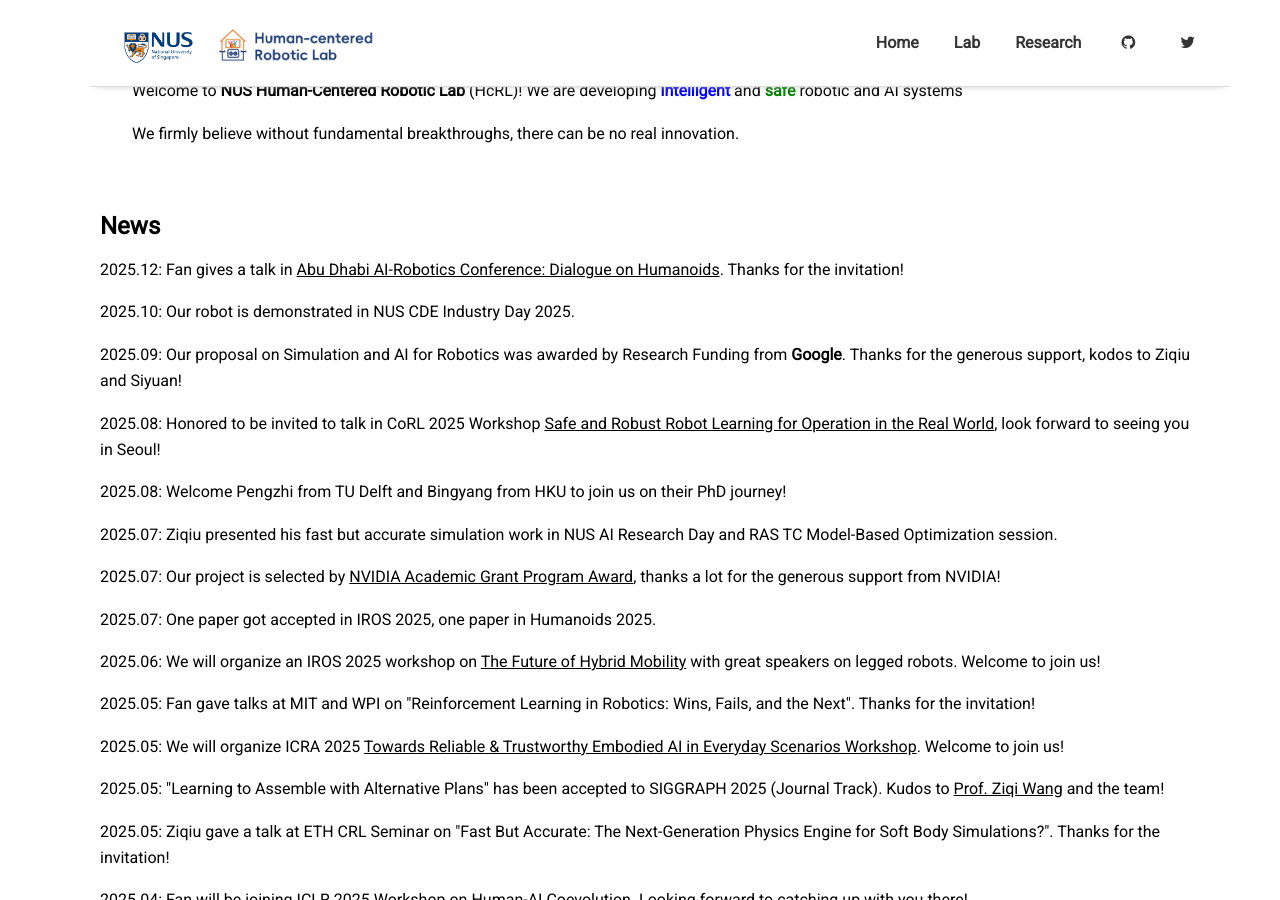
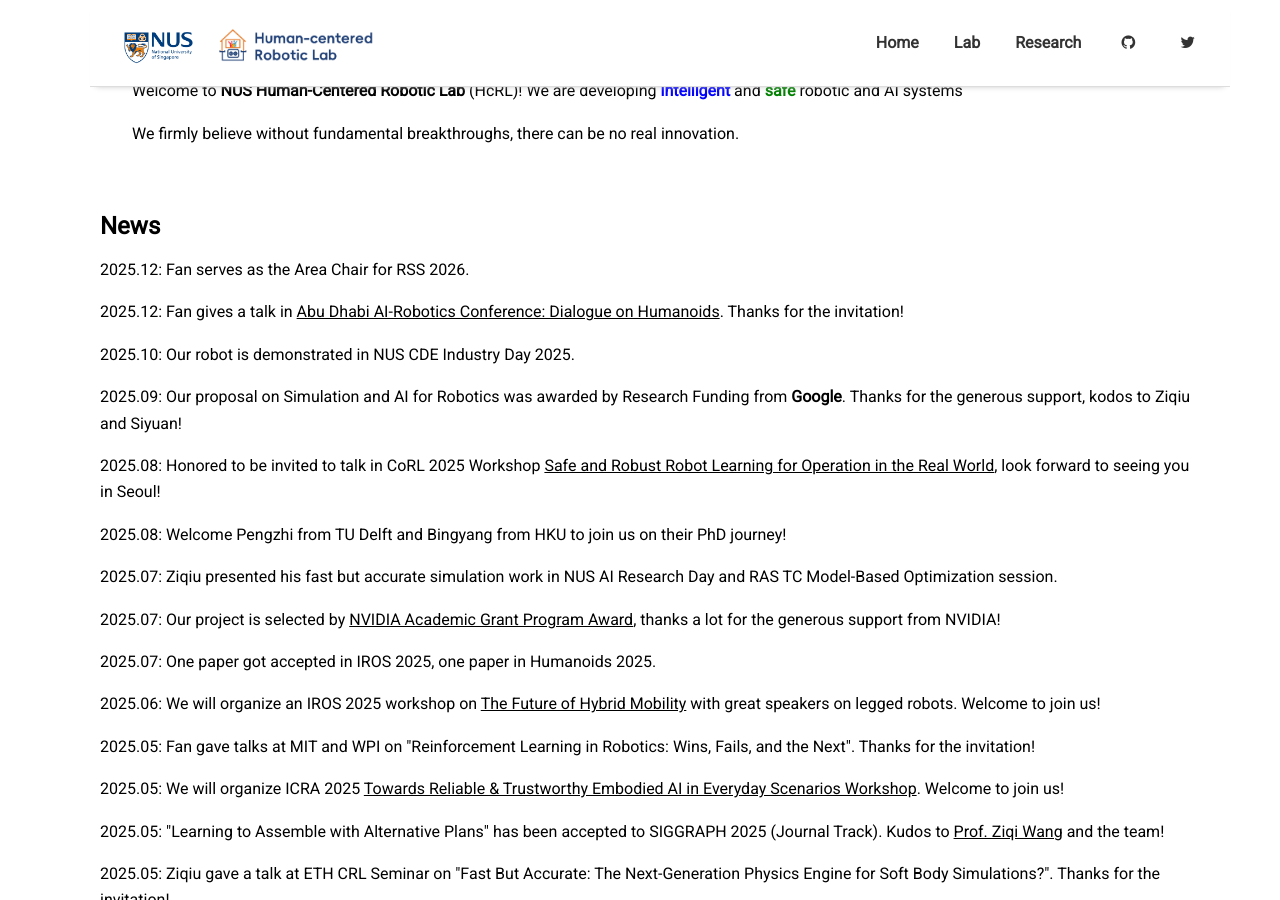
Before and after one commit to NUS-HcRL/nus-hcrl.github.io, a Jekyll site: the page built from index.md, in a window 1280 px wide and 900 px high, scrolled down 703 px. Built offline with Jekyll 4.4.1, drawn with Linux system fonts in a browser that asks for light colours; nearby versions of some CDN libraries; the list of posts is cut into pages by our own code.

Commit message:
Update index.md

```diff
--- a/index.md
+++ b/index.md
@@ -20,6 +20,7 @@ intro_text: >
 news_title: News
 ---
 
+<p>2025.12: Fan serves as the Area Chair for RSS 2026.</p>
 <p>2025.12: Fan gives a talk in <a href="https://sites.google.com/view/abudhabi-airoc2025/speakers?authuser=0/">Abu Dhabi AI-Robotics Conference: Dialogue on Humanoids</a>. Thanks for the invitation!</p>
 <p>2025.10: Our robot is demonstrated in NUS CDE Industry Day 2025.</p>
 <p>2025.09: Our proposal on Simulation and AI for Robotics was awarded by Research Funding from <strong>Google</strong>. Thanks for the generous support, kodos to Ziqiu and Siyuan!</p>
```
